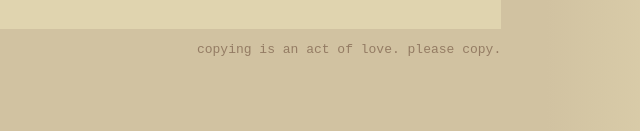
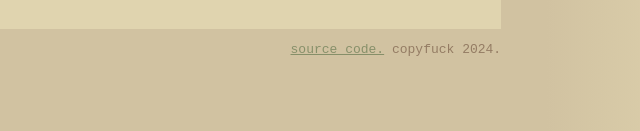
Before and after one commit to finchhes/system, a plain HTML site: page index.html in a window 1280 px wide. Shown: the part 1975-2106 px from the top of the page, 542-1182 px from the left. Drawn offline with Linux system fonts and the light colour scheme.

Commit message:
edit footer

```diff
--- a/index.html
+++ b/index.html
@@ -141,7 +141,7 @@
 			</fieldset>
 		</main>
 		<footer>
-			copying is an act of love. please copy.
+			<a href="https://github.com/finchhes/system">source code.</a> copyfuck 2024.
 		</footer>
     </body>
 </html>
```
